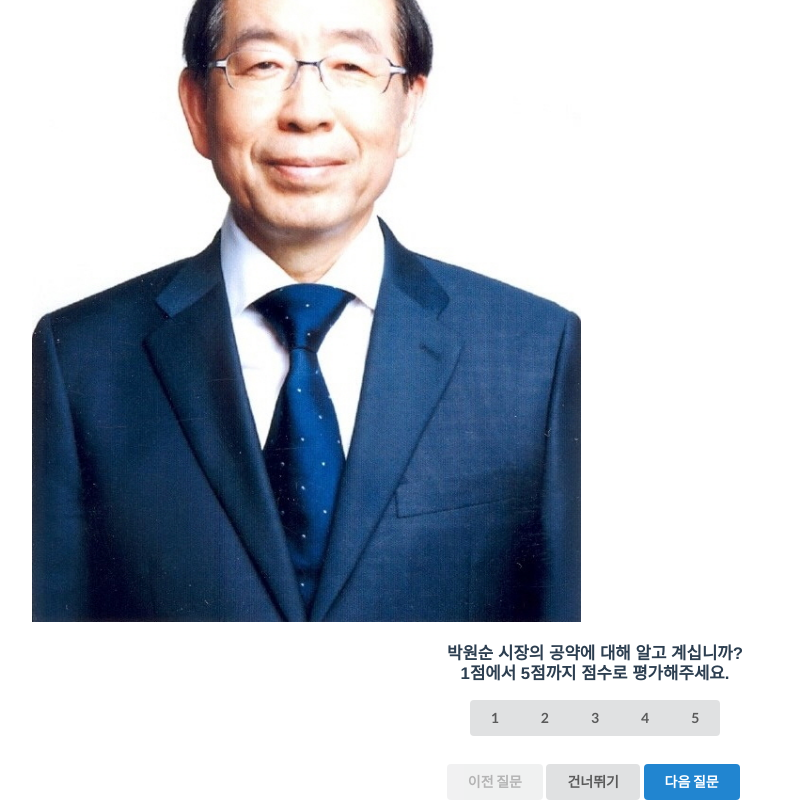
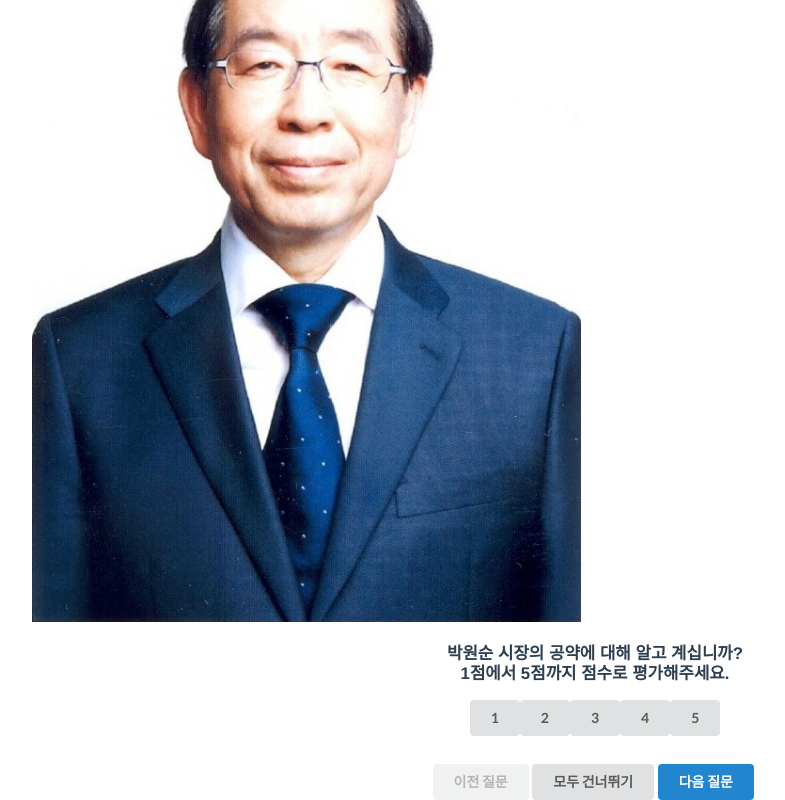
Before and after one commit to kixlab/xproj-prototype, a Vue app: page /#/walkThrough in a window 1280 px wide. Shown: the part 295-1095 px from the top of the page, without its empty margins (45-830 px from the left). Built offline with nearby package versions, Linux system fonts and the light colour scheme; what vue-resource would draw is missing.

Commit message:
wording refine

```diff
--- a/src/components/PromiseList.vue
+++ b/src/components/PromiseList.vue
@@ -1,6 +1,6 @@
 <template>
   <div>
-    <h3> 당신이 좋아할 {{repr.name + ' ' + repr.job}}의 공약 </h3>
+    <h3> 나를 위한 {{repr.name + ' ' + repr.job}}의 공약 </h3>
     <div class="ui top attached tabular menu">
       <!--<a class="item" v-for="category in categories" :key="category">{{category}}</a>-->
       <div class="ui dropdown item">
--- a/src/components/Question.vue
+++ b/src/components/Question.vue
@@ -10,9 +10,12 @@
       <a @click="showPromiseDetail" class="ui right floated button mini icon"><i class="question icon"></i></a>
     </div>
     <div v-if="questionNum != 3" class="ui buttons">
-      <button class="ui button" :class="score == i ? 'active' : ''" @click="score = i" v-for="i in 5" :key="i">
+      <div v-for="i in 5" :key="i">
+      yay
+      <button class="ui button" :class="score == i ? 'active' : ''" @click="score = i">
         {{i}}
       </button>
+      </div>
     </div>
     <div v-else class="ui form">
       <textarea rows="3"></textarea>
@@ -22,7 +25,7 @@
         이전 질문
       </button>
       <button class="ui button" @click="stopIntro">
-        건너뛰기
+        모두 건너뛰기
       </button>
       <button class="ui button primary" @click="incrementQuestionNum">
         다음 질문
@@ -46,7 +49,7 @@
           TBD
         </div>
         <div class="ui positive message" :class="!isRequestSent? 'hidden' : ''">
-          <div class="header">의견이 등록되었습니다. 공약 정보에서 확인하실 수 있습니다.</div>
+          <div class="header">의견이 등록되었습니다.<br> 이 의견은 모여 해당 인물에게 전달됩니다.</div>
         </div>
         <div v-if="isRequestActive">
           <form class="ui form">
@@ -55,7 +58,7 @@
           </form>
         </div>
         <div v-else class="ui fluid button" @click="isRequestActive=true">
-          자세한 정보를 알려주세요!!
+	  공약에 대한 자세한 정보를 요청합니다.
           <br>
           (1,241명이 요청합니다.)
         </div>
--- a/src/components/ReprItem.vue
+++ b/src/components/ReprItem.vue
@@ -16,7 +16,7 @@
           <span v-else>{{repr.title}}</span>
         </div>
         <div class="updateDate">
-          마지막 갱신일: 17/05/31
+          최근 답변 일자: 17/05/31
         </div>
         <table class="ui small single line unstackable striped very compact table">
           <thead>
```
